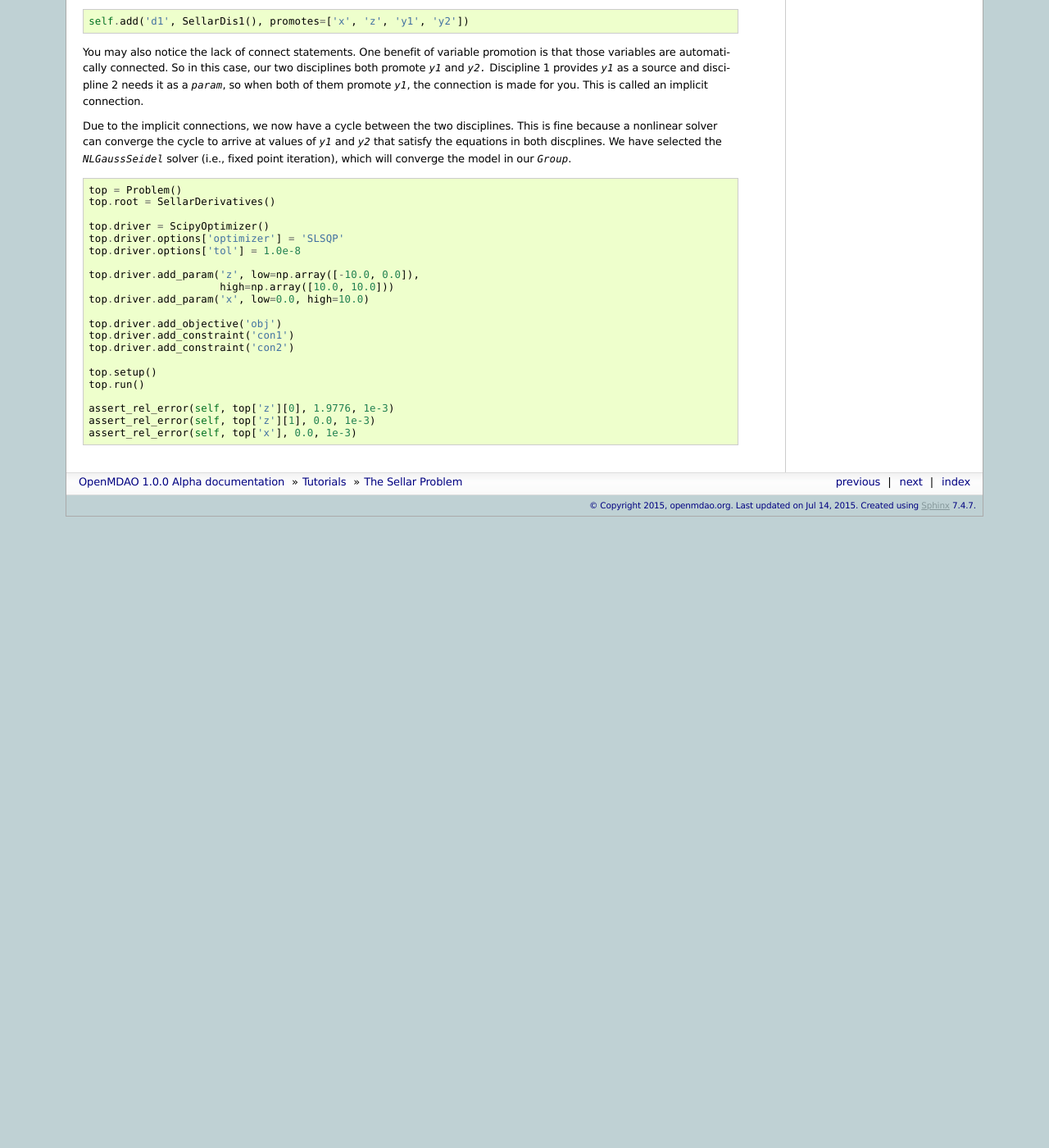
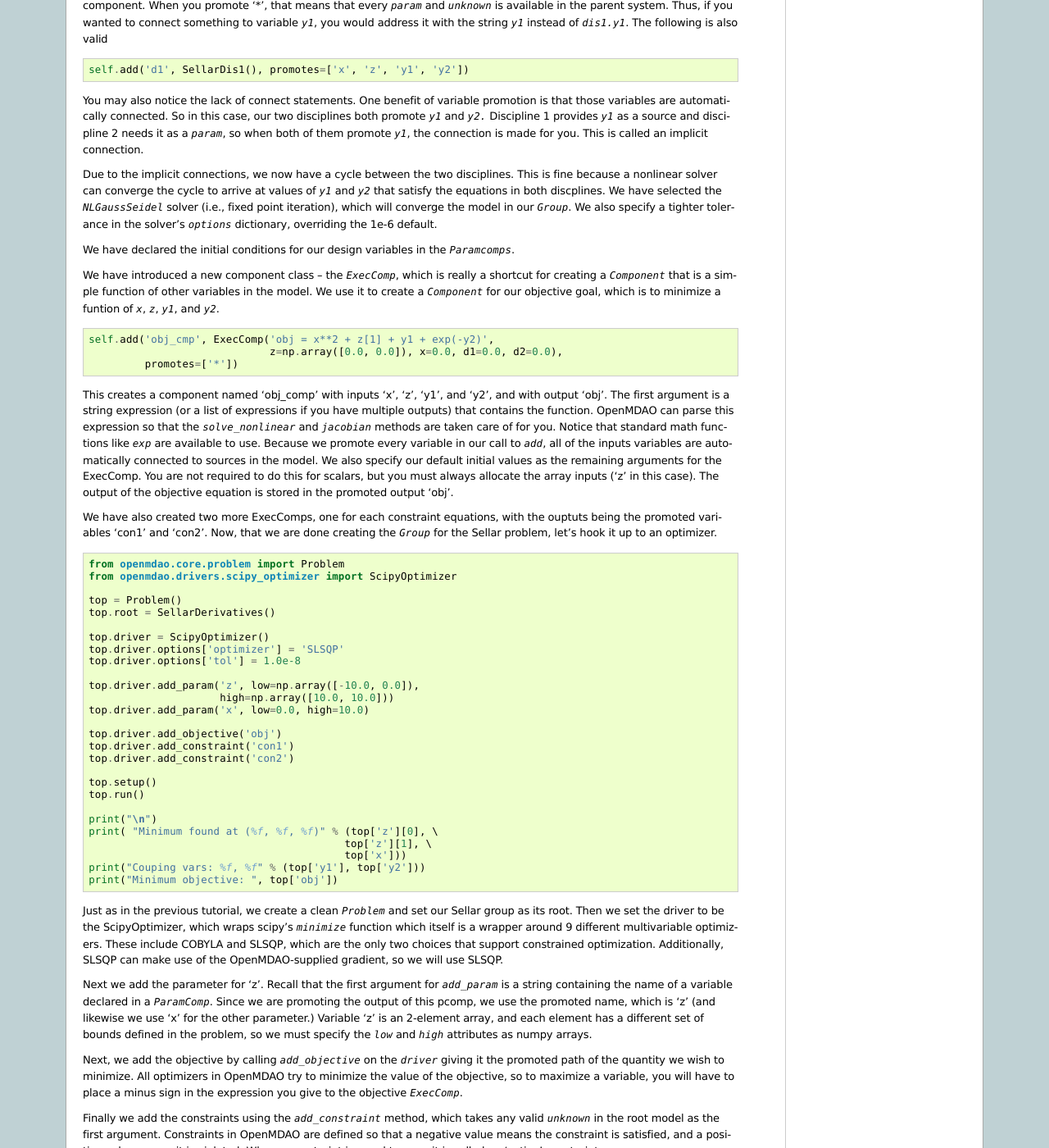
Before and after one commit to OpenMDAO/OpenMDAO1, a Sphinx documentation site: the page built from openmdao/docs/usr-guide/sellar.rst, in a window 1280 px wide and 1400 px high, scrolled down 3142 px. Shown: the whole window at 82% size. Built offline with Sphinx 7.4.7, drawn with Linux system fonts in a browser that asks for light colours; pages that are not in the unit, such as notebooks, are missing from menus; before the commit the page ends 3772 px from its top, so only the background shows below that; some of the changed text lies outside the part shown.

Commit message:
working on docs

```diff
--- a/openmdao/docs/usr-guide/sellar.rst
+++ b/openmdao/docs/usr-guide/sellar.rst
@@ -28,6 +28,10 @@ find a set of coupling variables that satisfies both equations.
 First, disciplines 1 and 2 were implemented in OpenMDAO as components.
 
 .. testcode:: Disciplines
+
+        # For printing, use this import if you are running Python 2.x
+        from __future__ import print_function
+
 
         import numpy as np
 
@@ -184,7 +188,7 @@ functions of OpenMDAO variables.
             self.nl_solver = NLGaussSeidel()
             self.nl_solver.options['atol'] = 1.0e-12
 
-As in our previous tutorials, we use `add` to add `Components` or `Systems`
+As in our previous tutorial, we use `add` to add `Components` or `Systems`
 to a `Group.` The order you add them to your `Group` is the order they will
 execute by default. We intend to add a method to change the order before
 execution, but for now, it is important to be careful to add them in the
@@ -212,10 +216,44 @@ Due to the implicit connections, we now have a cycle between the two
 disciplines. This is fine because a nonlinear solver can converge the cycle
 to arrive at values of `y1` and `y2` that satisfy the equations in both
 discplines. We have selected the `NLGaussSeidel` solver (i.e., fixed point
-iteration), which will converge the model in our `Group`.
+iteration), which will converge the model in our `Group`. We also specify a
+tighter tolerance in the solver's `options` dictionary, overriding the 1e-6
+default.
 
+We have declared the initial conditions for our design variables in the `Paramcomps`.
+
+We have introduced a new component class -- the `ExecComp`, which is really a
+shortcut for creating a `Component` that is a simple function of other
+variables in the model. We use it to create a `Component` for our objective
+goal, which is to minimize a funtion of `x`, `z`, `y1`, and `y2`.
 
 .. testcode:: Disciplines
+
+        self.add('obj_cmp', ExecComp('obj = x**2 + z[1] + y1 + exp(-y2)',
+                                     z=np.array([0.0, 0.0]), x=0.0, d1=0.0, d2=0.0),
+                 promotes=['*'])
+
+This creates a component named 'obj_comp' with inputs 'x', 'z', 'y1', and
+'y2', and with output 'obj'. The first argument is a string expression (or a
+list of expressions if you have multiple outputs) that contains the function.
+OpenMDAO can parse this expression so that the `solve_nonlinear` and
+`jacobian` methods are taken care of for you. Notice that standard math
+functions like `exp` are available to use. Because we promote every variable
+in our call to `add`, all of the inputs variables are automatically connected
+to sources in the model. We also specify our default initial values as the
+remaining arguments for the ExecComp. You are not required to do this for
+scalars, but you must always allocate the array inputs ('z' in this case).
+The output of the objective equation is stored in the promoted output 'obj'.
+
+We have also created two more ExecComps, one for each constraint equations,
+with the ouptuts being the promoted variables 'con1' and 'con2'. Now, that we
+are done creating the `Group` for the Sellar problem, let's hook it up to an
+optimizer.
+
+.. testcode:: Disciplines
+
+        from openmdao.core.problem import Problem
+        from openmdao.drivers.scipy_optimizer import ScipyOptimizer
 
         top = Problem()
         top.root = SellarDerivatives()
@@ -235,6 +273,61 @@ iteration), which will converge the model in our `Group`.
         top.setup()
         top.run()
 
-        assert_rel_error(self, top['z'][0], 1.9776, 1e-3)
-        assert_rel_error(self, top['z'][1], 0.0, 1e-3)
-        assert_rel_error(self, top['x'], 0.0, 1e-3)
+        print("\n")
+        print( "Minimum found at (%f, %f, %f)" % (top['z'][0], \
+                                                 top['z'][1], \
+                                                 top['x']))
+        print("Couping vars: %f, %f" % (top['y1'], top['y2']))
+        print("Minimum objective: ", top['obj'])
+
+Just as in the previous tutorial, we create a clean `Problem` and set our
+Sellar group as its root. Then we set the driver to be the ScipyOptimizer,
+which wraps scipy's `minimize` function which itself is a wrapper around 9
+different multivariable optimizers. These include COBYLA and SLSQP, which are
+the only two choices that support constrained optimization. Additionally,
+SLSQP can make use of the OpenMDAO-supplied gradient, so we will use SLSQP.
+
+Next we add the parameter for 'z'. Recall that the first argument for
+`add_param` is a string containing the name of a variable declared in a
+`ParamComp`. Since we are promoting the output of this pcomp, we use the
+promoted name, which is 'z' (and likewise we use 'x' for the other
+parameter.) Variable 'z' is an 2-element array, and each element has a
+different set of bounds defined in the problem, so we must specify the `low`
+and `high` attributes as numpy arrays.
+
+Next, we add the objective by calling `add_objective` on the `driver` giving
+it the promoted path of the quantity we wish to minimize. All optimizers in
+OpenMDAO try to minimize the value of the objective, so to maximize a
+variable, you will have to place a minus sign in the expression you give to
+the objective `ExecComp`.
+
+Finally we add the constraints using the `add_constraint` method, which takes
+any valid `unknown` in the root model as the first argument. Constraints in
+OpenMDAO are defined so that a negative value means the constraint is
+satisfied, and a positive value means it is violated. When a constraint is
+equal to zero, it is called an 'active' constraint.
+
+Don't forget to call `setup` on your `Problem` before calling `run`. Also, we
+are using the Python 3.x print function to print results. To keep
+compatibilty with both Python 2.x and 3.x, don't forget the following import
+at the top of your python file:
+
+::
+
+    from __future__ import print_function
+
+If we take all of the code we have written in this tutorial and place it into
+a file called `sellar_MDF_optimization.py` and run it, the final output will look something like:
+
+::
+
+    $ python sellar_MDF_optimization.py
+    .
+    .
+    .
+    Minimum found at (1.977639, -0.000000, 0.000000)
+    Couping vars: 3.160000, 3.755278
+    Minimum objective:  3.18339395045
+
+Depending on print settings, there may be some additional optimizer output
+where the elipses are. This is the expected minimum for the Sellar problem.
```
Also changed, not shown: 1 other file.
